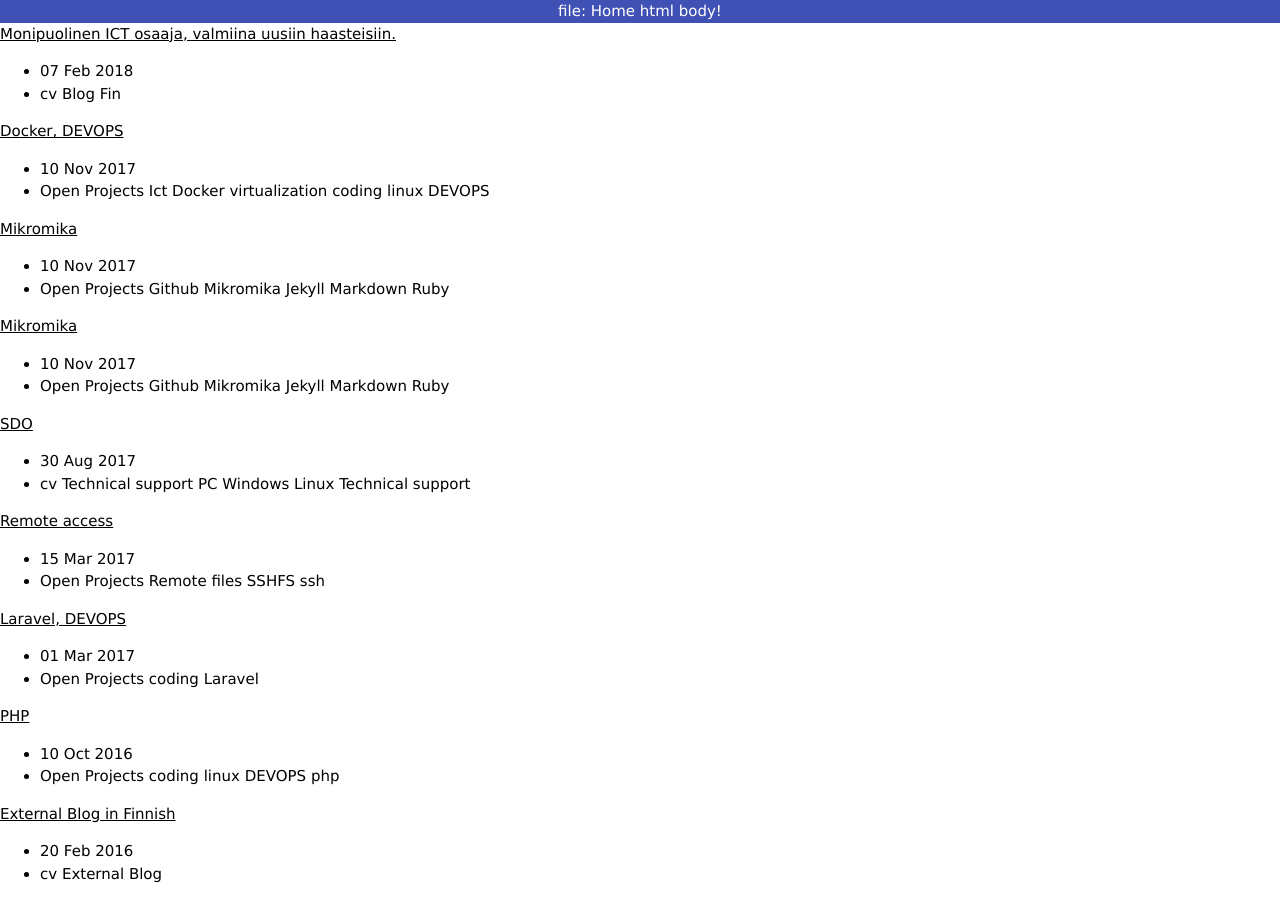
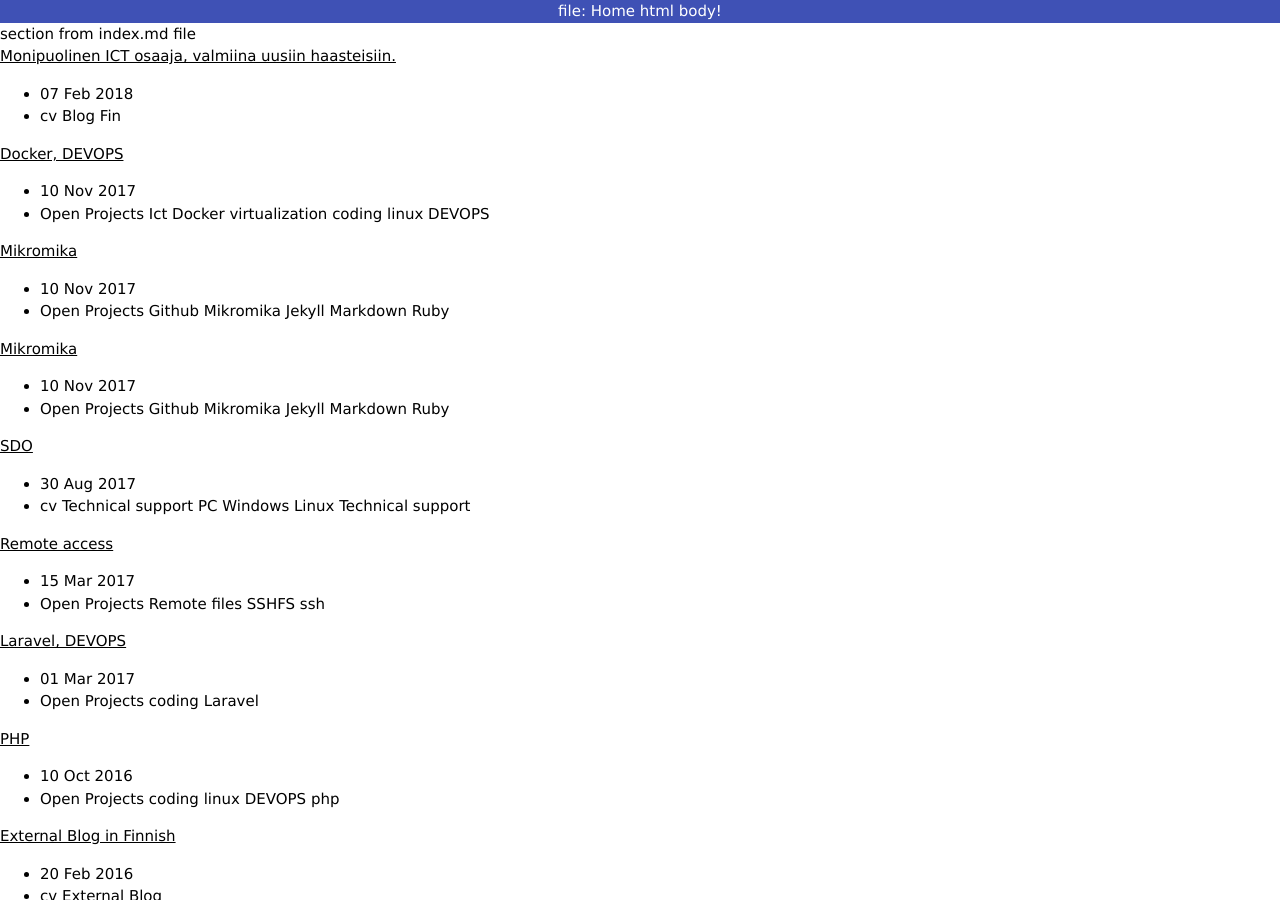
Before and after one commit to mikromika/mikromika.github.com, a Jekyll site: the page built from backup/index.html, in a window 1280 px wide and 900 px high. Built offline with Jekyll 4.4.1, drawn with Linux system fonts in a browser that asks for light colours; nearby versions of some CDN libraries; library files that are not in the unit come from our copies.

```diff
--- a/_layouts/home.html
+++ b/_layouts/home.html
@@ -12,7 +12,10 @@
   <center>file:  Home html body! </center>
 </div>
 <section>
+        section from index.md file
        {{ content }}
+       back to home.html
+
 </section>
 
   </body>
```
